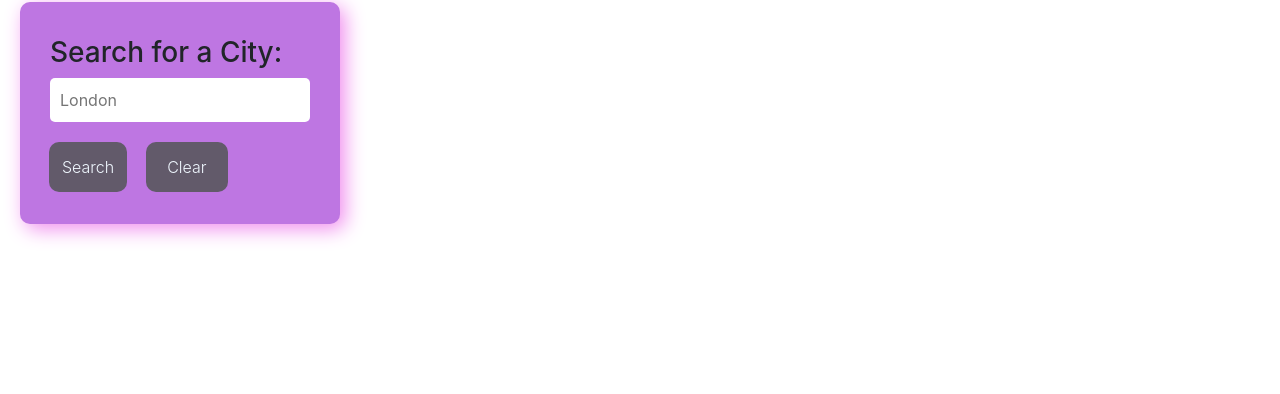
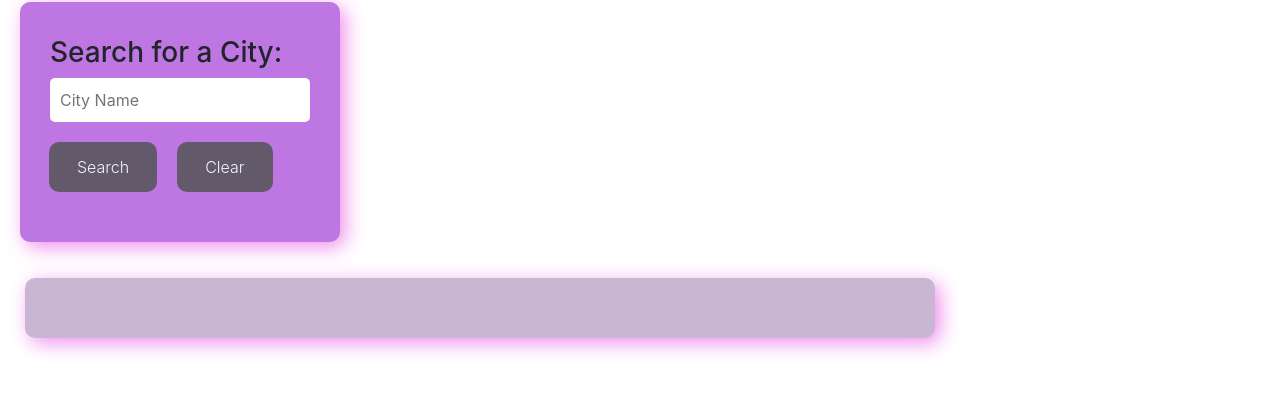
Before and after one commit to LisaMLorenz/Weather_App, a plain HTML site: page index.html in a window 1280 px wide. Shown: the part 168-562 px from the top of the page. Drawn offline with nearby package versions, Linux system fonts and the light colour scheme.

Commit message:
styling of forecast

```diff
--- a/assets/CSS/style.css
+++ b/assets/CSS/style.css
@@ -1,3 +1,16 @@
+/* General Styles */
+
+h1 {
+    align-self: center;
+}
+
+
+i {
+    font-size: 32px;
+}
+
+/* Header */
+
 .weather-header {
     background-image: url("https://media.tenor.com/beBOF70zdqQAAAAd/clouds-cloud.gif");
     background-size: cover;
@@ -6,34 +19,11 @@
     height: 150px;
     display: flex;
     justify-content: center;
-    align-items: center;
+    align-items: flex-start;
+    width: 100%;
 }
 
-h1 {
-    align-self: center;
-}
-
-#today {
-
-    border-color: blue;
-    border-style: groove;
-    border-radius: 10px;
-    margin: 30px;
-    border: 10px;
-    padding: 20px;
-    font-size: larger;
-
-}
-
-span {
-    display: inline-block;
-    margin-right: 10px;
-}
-
-
-i {
-    font-size: 32px;
-}
+/* Search Bar */
 
 #side-bar {
     padding: 30px;
@@ -41,7 +31,6 @@ i {
     background-color: rgb(190, 118, 226);
     border-radius: 10px;
     border: none;
-    width: 40%;
     box-shadow: 5px 5px 20px rgb(240, 140, 238);
 }
 
@@ -51,8 +40,11 @@ i {
     border: none;
     padding: 10px;
     margin-bottom: 20px;
+    flex-wrap: wrap;
 
 }
+
+/* Buttons Styles */
 
 button {
     border-radius: 10px !important;
@@ -60,19 +52,17 @@ button {
     color:aliceblue !important;
     font-weight: 300 !important;
     padding: 20px;
-    margin-right: 20px;
+    margin-bottom: 10px !important;
     border-color: transparent;
     height: 50px;
     display: flex;
     justify-content: center;
     align-items: center;
+    width: 100%;
 }
 
 button:hover {
-
     box-shadow: 5px 5px 20px rgb(240, 140, 238);
-
-
 }
 
 #clear-button {
@@ -80,10 +70,49 @@ button:hover {
     background-color: rgb(98, 90, 106) !important;
     color:aliceblue !important;
     font-weight: 300 !important;
-    padding: 20px;
-    margin-right: 20px;
+    margin-left: 20px !important;
+    margin-right: 10px !important;
     border-color: transparent;
-    display: flex;
-    justify-content: center;
-    align-items: center;
+    display: flex !important;
+    justify-content: center !important;
+    align-items: center !important;
+    width: 100%;
 }
+
+#search-button {
+    border-radius: 10px !important;
+    background-color: rgb(98, 90, 106) !important;
+    color:aliceblue !important;
+    font-weight: 300 !important;
+    border-color: transparent;
+    margin-right: 30px !important;
+    display: flex !important;
+    justify-content: center !important;
+    align-items: center !important;
+    width: 100%;
+}
+
+#forecast {
+    border: none;
+    padding: 10px;
+}
+
+
+#today {
+    padding: 30px;
+    margin: 10px;
+    background-color: rgb(201, 182, 211);
+    border-radius: 10px;
+    border: none;
+    box-shadow: 5px 5px 20px rgb(240, 140, 238);
+}
+
+.card-body {
+
+    background-color: rgb(68, 64, 70);
+    border-radius: 10px;
+    border: none;
+    color: aliceblue;
+    box-shadow: 5px 5px 20px rgb(240, 140, 238);
+    width: 100%;
+}
--- a/assets/JS/script_new.js
+++ b/assets/JS/script_new.js
@@ -105,7 +105,7 @@ function getWeatherData(city) {
                     let forecastWind = "Wind: " + forecast.wind.speed + "m/s";
                     let forecastHumidity = "Humidity: " + forecast.main.humidity + "%";
 
-                    console.log(forecast);
+                    // console.log(forecast);
 
                     forecastHtml += `
           <div class="col-md-2 col-6 mb-3">
--- a/index.html
+++ b/index.html
@@ -26,22 +26,29 @@
   <!-- max-width for ultra wide resolutions -->
   <div class="container-fluid" style="max-width: 1400px">
     <div class="row">
+
       <aside class="col-lg-3 pb-3" id="side-bar">
+
         <h2 id="form-heading" class="mt-1 h3 form-label">
           Search for a City:
         </h2>
         <form id="search-form" class="form">
           <div class="form-inline form-group">
             <div class="input-group">
-              <input class="form-input weather-search" type="text" id="search-input" placeholder="London"
+              <input class="form-input weather-search" type="text" id="search-input" placeholder="City Name"
                 aria-labelledby="form-heading" aria-controls="today forecast" />
+
               <div class="input-group-append">
+
+                <div class="mb-2">
                   <button type="submit" class="btn search-button" id="search-button" aria-label="submit search">
                     Search
                   </button>
+                </div>
 
+                <div class="mb-2">
                   <button type="button" class="btn btn-info" id="clear-button">Clear</button>
-
+                </div>
 
                 <hr class="hr weather-hr" />
               </div>
@@ -52,11 +59,14 @@
       </aside>
 
       <div class="col-lg-9 pb-3">
-        <div id="today" class="mt-3" role="region" aria-live="polite"></div>
-        <div id="forecast" class="row mt-3" role="region" aria-live="polite"></div>
+        <section id="today" class="mt-3" role="region" aria-live="polite"></section>
+        <section id="forecast" class="row mt-3" role="region" aria-live="polite"></section>
       </div>
     </div>
   </div>
+
+
+
 
   <div class="modal fade" id="error-modal" tabindex="-1" role="dialog" aria-labelledby="error-modal-label"
     aria-hidden="true">
@@ -76,7 +86,6 @@
   </div>
 
 
-
   <!-- Moment.js -->
   <script src="https://cdnjs.cloudflare.com/ajax/libs/moment.js/2.29.4/moment.min.js"></script>
   <!-- jQuery -->
```
Also changed, not shown: index_02.html (added, +57 -0 lines). Lines whose indentation alone changed are shown as unchanged.
